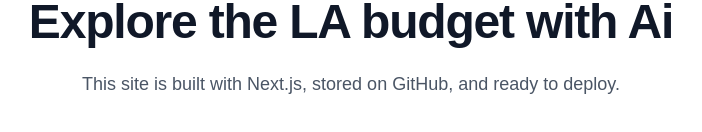
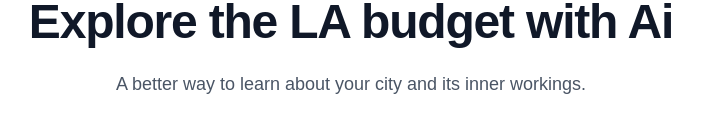
Before and after one commit to kevinsaur/Los-Angeles-Budget, a Next.js app: page / in a window 1280 px wide. Shown: the part 352-484 px from the top of the page, without its empty margins (289-991 px from the left). Built offline with nearby package versions, Linux system fonts and the light colour scheme.

Commit message:
Update page.tsx

```diff
--- a/app/page.tsx
+++ b/app/page.tsx
@@ -7,7 +7,7 @@ export default function Home() {
         </h1>
 
         <p className="mt-6 text-lg text-gray-600">
-          This site is built with Next.js, stored on GitHub, and ready to deploy.
+          A better way to learn about your city and its inner workings.
         </p>
       </section>
     </main>
```
